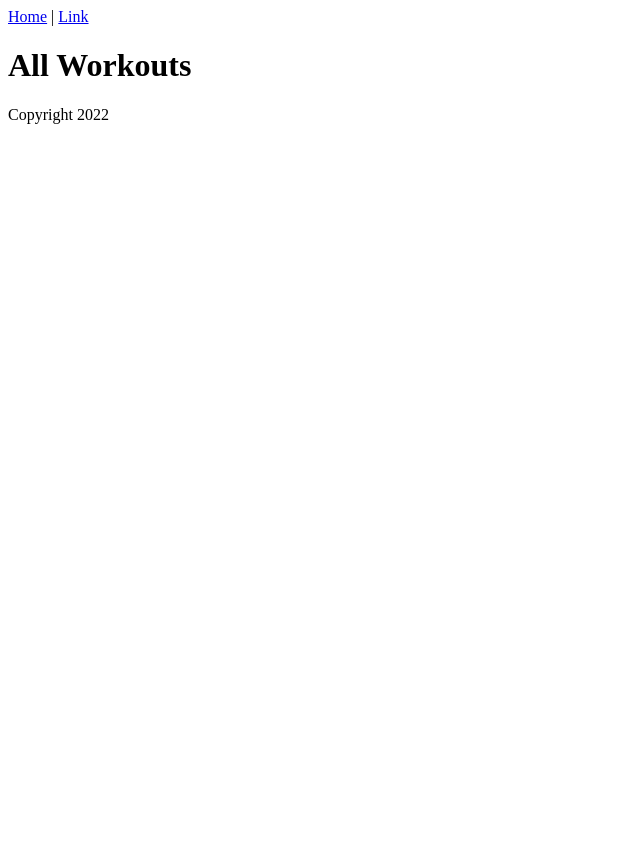
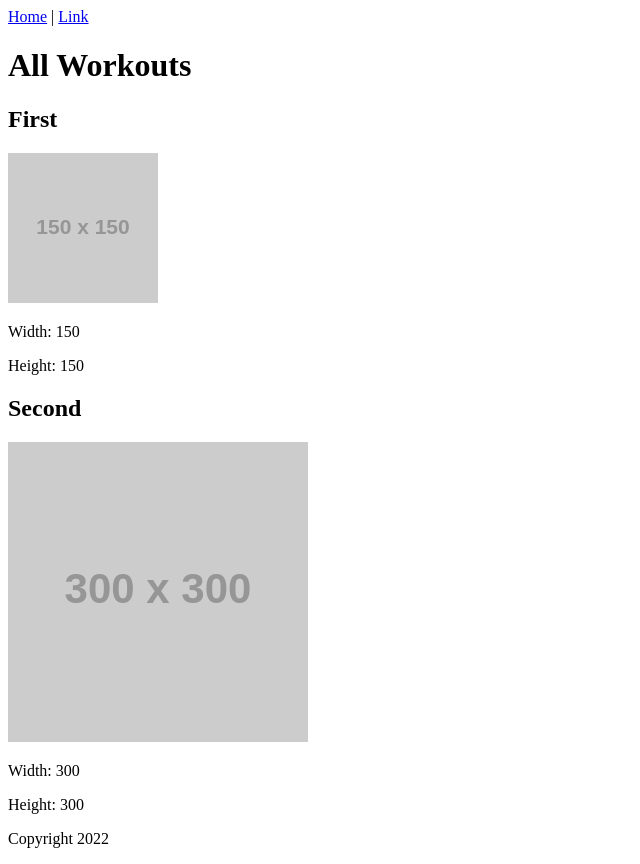
Before and after one commit to dallinforsyth/fitness-frontend, a React (Vite) app: page / in a window 1280 px wide. Shown: the whole page, without its empty margins (0-640 px from the left). Before the commit the page ends 800 px from the top, so only its background shows below. Built offline with nearby package versions, Linux system fonts and the light colour scheme.

Commit message:
added raw data

```diff
--- a/src/WorkoutsIndex.jsx
+++ b/src/WorkoutsIndex.jsx
@@ -1,7 +1,15 @@
-export function WorkoutsIndex() {
+export function WorkoutsIndex(props) {
   return (
     <div>
       <h1>All Workouts</h1>
+      {props.workouts.map((workout) => (
+        <div key={workout.id}>
+          <h2>{workout.name}</h2>
+          <img src={workout.url} />
+          <p>Width: {workout.width}</p>
+          <p>Height: {workout.height}</p>
+        </div>
+      ))}
     </div>
   );
 }
```
